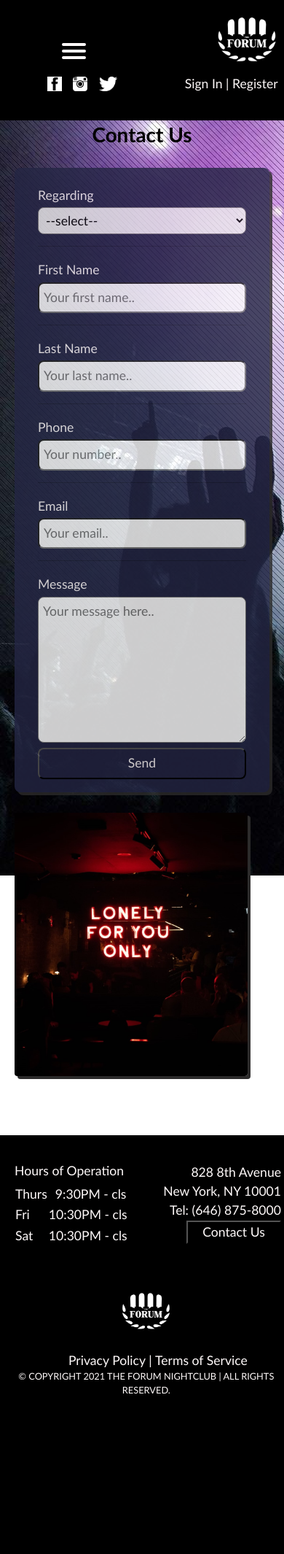
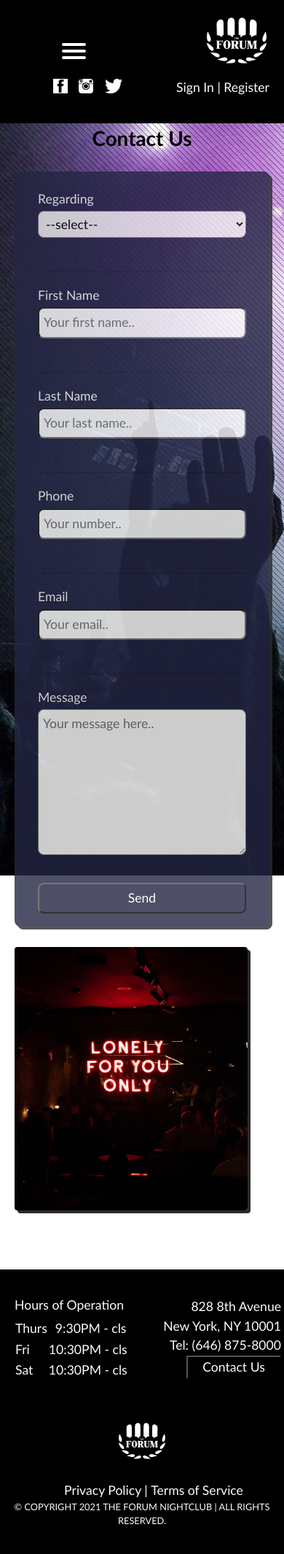
Before and after one commit to ekaikas/Project_Team11, a PHP site: page /contact_us.php in a window 390 px wide. Shown: the whole page at 73% size. Before the commit the page ends 1911 px from the top, so only its background shows below. Run offline with PHP 8.4, Linux system fonts and the light colour scheme.

Commit message:
fix mobile

```diff
--- a/style_pages.css
+++ b/style_pages.css
@@ -425,6 +425,54 @@ form {
   clear: both;
 }
 
+/***************form validations******************************/
+
+
+.col-75 {
+	margin-bottom: 10px;
+	padding-bottom: 20px;
+	position: relative;
+}
+
+
+.col-75.success input {
+	border-color: #2ecc71;
+}
+
+.col-75.error input {
+	border-color: #e74c3c;
+}
+
+.col-75 i {
+	visibility: hidden;
+  color: #e74c3c;
+	position: absolute;
+	top: 15px;
+	right: 20px;
+}
+.col-75.success i.fa-check-circle {
+	color: #2ecc71;
+	visibility: visible;
+}
+
+.col-75.error i.fa-exclamation-circle {
+	color: #e74c3c;
+	visibility: visible;
+}
+
+.col-75 small {
+	color: #e74c3c;
+	position: absolute;
+	bottom: 0;
+	left: 0;
+	visibility: hidden;
+}
+
+.col-75.error small {
+	visibility: visible;
+}
+
+
 /*******************************************************************/
 /***********************  Responsive layout  ***********************/
 /*******************************************************************/
@@ -440,7 +488,6 @@ form {
 
   form {
     margin: 0;
-    min-width: 80%;
   }
 
   .about {
@@ -479,18 +526,17 @@ form {
     width: 20rem;
     margin-top: 8%;
     padding: 0;
-    text-align: center;
   }
 
   /*************** Header (Responsive) ****************/
+
   ul.social {
     position: absolute;
-    margin-left: -55%;
-
+    margin-left: -53%;
   }
 
   ul.login {
-    padding-top: 4%;
+    padding-top: 4.5%;
   }
 
   .logo_background {
@@ -498,10 +544,9 @@ form {
   }
 
   .header_logo {
-    float: left;
-    height: auto;
-    width: 86px;
-
+    height: 70px;
+    width: auto;
+    padding: 0;
   }
 
   /**************** Footer (Responsive) *****************/
@@ -527,11 +572,4 @@ form {
     padding: 0;
   }
 
-  footer {
-    margin-right: -3%;
-  }
-
-  header {
-    margin-right: -3%;
-  }
 }
```
Also changed, not shown: header.php (+9 -0 lines).
